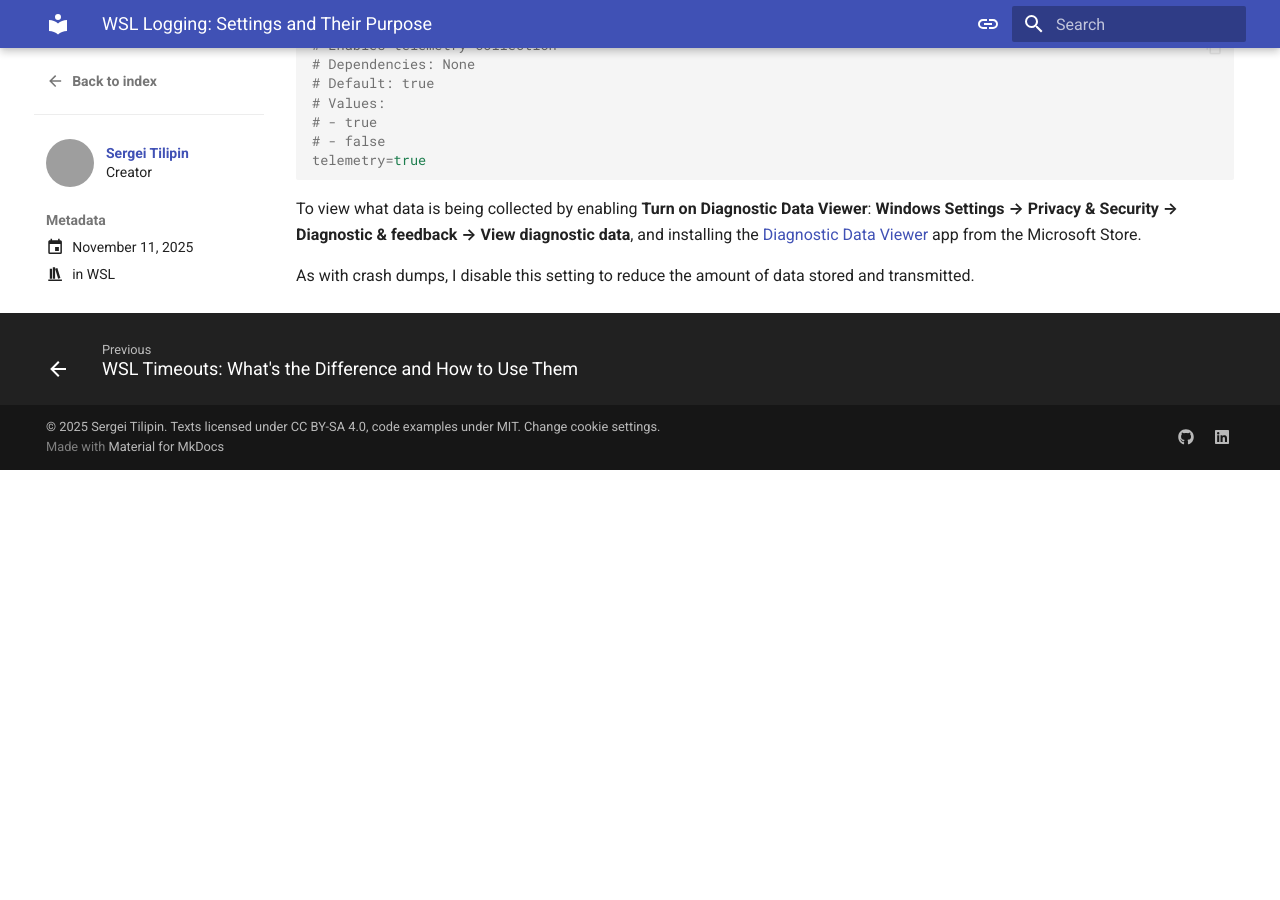
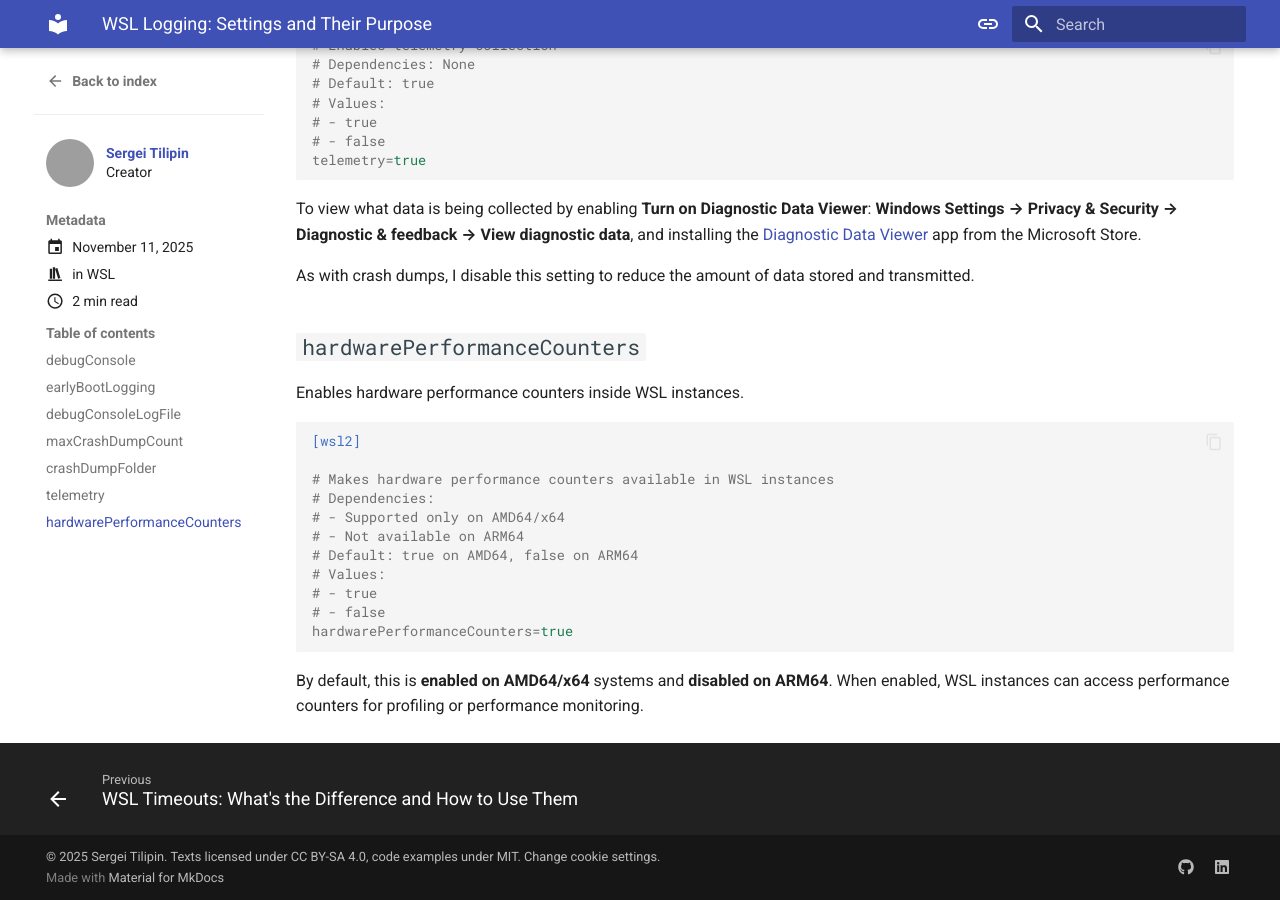
Before and after one commit to greengorych/greengorych.io, an MkDocs documentation site: the page built from docs/posts/wsl-logging-settings-and-their-purpose.md, in a window 1280 px wide and 900 px high, scrolled down 2453 px. Built offline with MkDocs 1.6.1 and Material for MkDocs 9.7.7, drawn with Linux system fonts in a browser that asks for light colours; before the commit the page ends 2923 px from its top, so only the background shows below that; some of the changed text lies outside the part shown; grey boxes are pictures that could not be loaded.

Commit message:
docs(site): update "WSL Logging: Settings and Their Purpose" post
Add hardwarePerformanceCounters setting description

````diff
--- a/docs/posts/wsl-logging-settings-and-their-purpose.md
+++ b/docs/posts/wsl-logging-settings-and-their-purpose.md
@@ -131,3 +131,23 @@ telemetry=true
 To view what data is being collected by enabling **Turn on Diagnostic Data Viewer**: **Windows Settings → Privacy & Security → Diagnostic & feedback → View diagnostic data**, and installing the [Diagnostic Data Viewer](https://apps.microsoft.com/detail/9N8WTRRSQ8F7) app from the Microsoft Store.
 
 As with crash dumps, I disable this setting to reduce the amount of data stored and transmitted.
+
+## `hardwarePerformanceCounters`
+
+Enables hardware performance counters inside WSL instances.
+
+``` ini
+[wsl2]
+
+# Makes hardware performance counters available in WSL instances
+# Dependencies:
+# - Supported only on AMD64/x64
+# - Not available on ARM64
+# Default: true on AMD64, false on ARM64
+# Values:
+# - true
+# - false
+hardwarePerformanceCounters=true
+```
+
+By default, this is **enabled on AMD64/x64** systems and **disabled on ARM64**. When enabled, WSL instances can access performance counters for profiling or performance monitoring.
````
Also changed, not shown: other parts of docs/posts/wsl-logging-settings-and-their-purpose.md (+1 -1 lines).
